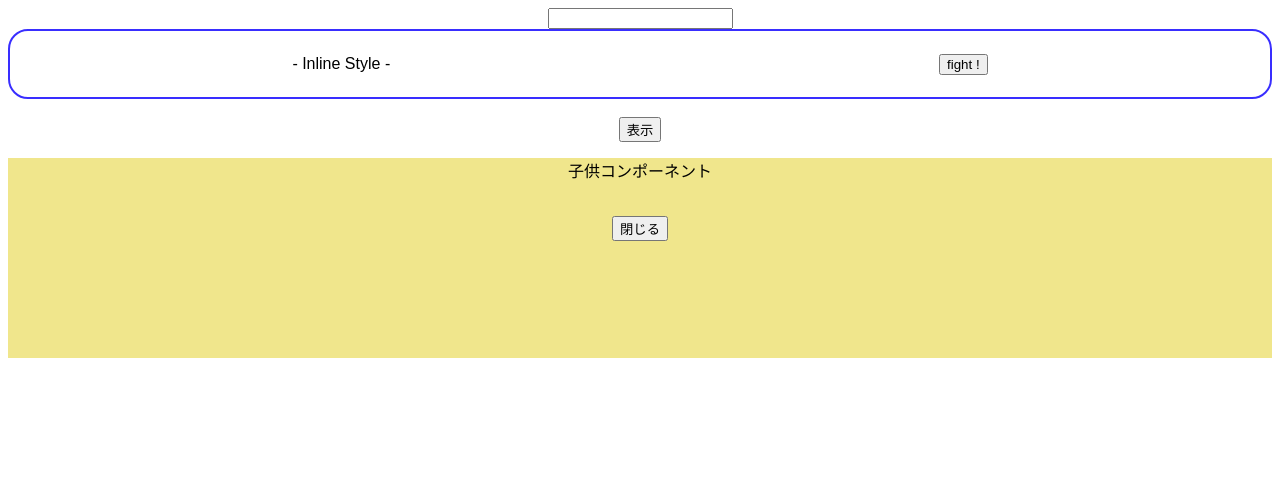
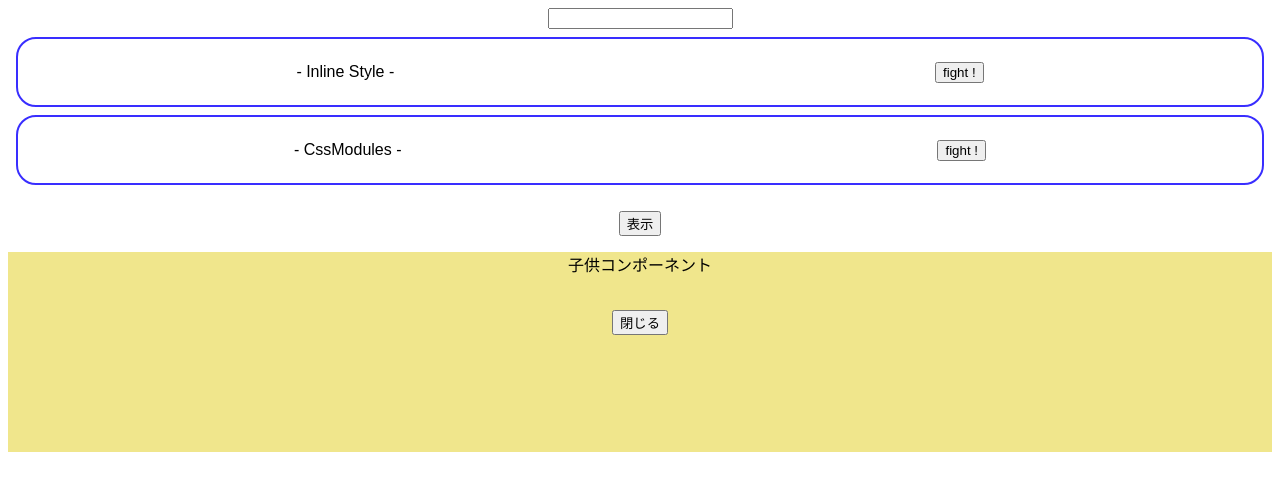
Before and after one commit to totommokka/udemy_react2_02, a React (Create React App) app: page / in a window 1280 px wide. Shown: the top 490 px of the page. Built offline with nearby package versions, Linux system fonts and the light colour scheme.

Commit message:
Css Module

```diff
--- a/src/App.js
+++ b/src/App.js
@@ -1,6 +1,7 @@
 import { useState, useCallback, useMemo } from "react";
 import { ChildArea } from "./ChildArea";
 import { InlineStyle } from "./components/InlineStyle";
+import { CssModules } from "./components/CssModules";
 import "./styles.css";
 
 export default function App() {
@@ -35,6 +36,7 @@ export default function App() {
       <input onChange={onChangeText} />
       <br />
       <InlineStyle />
+      <CssModules />
       <br />
       <button onClick={onClickOpen}>表示</button>
       <ChildArea open={open} onClickClose={onClickClose} />
--- /dev/null
+++ b/src/components/CssModules.jsx
@@ -0,0 +1,15 @@
+import classes from "./CssModules.module.css";
+
+// インラインスタイル。
+// CSSをReact風でベタ書き
+export const CssModules = () => {
+  const tiltleStyle = {};
+  const buttonStyle = {};
+
+  return (
+    <div className={classes.container}>
+      <p style={tiltleStyle}>- CssModules -</p>
+      <button style={buttonStyle}> fight !</button>
+    </div>
+  );
+};
--- /dev/null
+++ b/src/components/CssModules.module.css
@@ -0,0 +1,13 @@
+/*
+InlineStyleでべたがきしていた設定をcss化
+記述方法は、普通のCSSと同じ。
+*/
+.container {
+  border: solid 2px #392eff;
+  border-radius: 20px;
+  padding: 8px;
+  margin: 8px;
+  display: flex;
+  justify-content: space-around;
+  align-items: center;
+}
--- a/src/components/InlineStyle.jsx
+++ b/src/components/InlineStyle.jsx
@@ -5,7 +5,7 @@ export const InlineStyle = () => {
     border: "solid 2px #392eff",
     borderRadius: "20px",
     padding: "8px",
-    margin: "8x",
+    margin: "8px",
     display: "flex",
     justifyContent: "space-around",
     alignItems: "center"
```
Also changed, not shown: package.json (+11 -2 lines).
